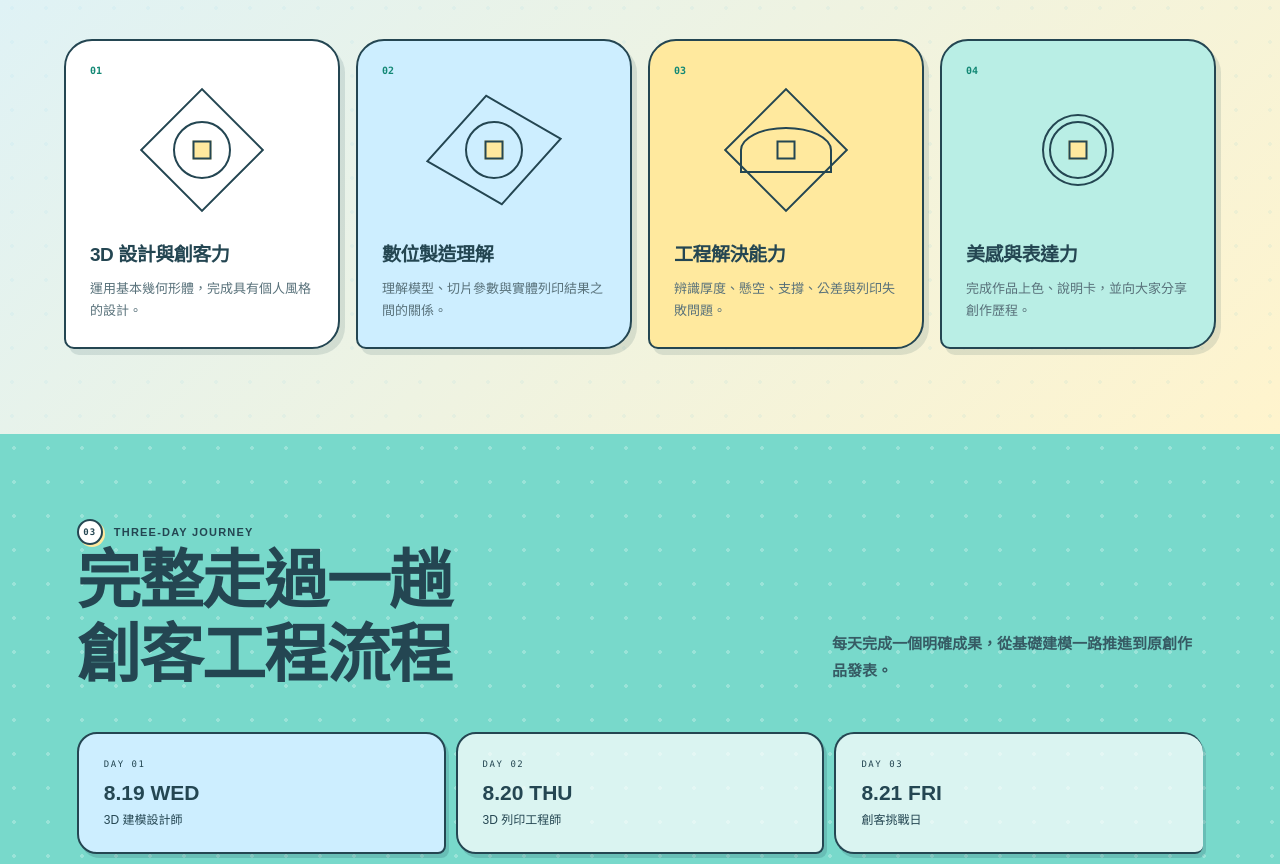
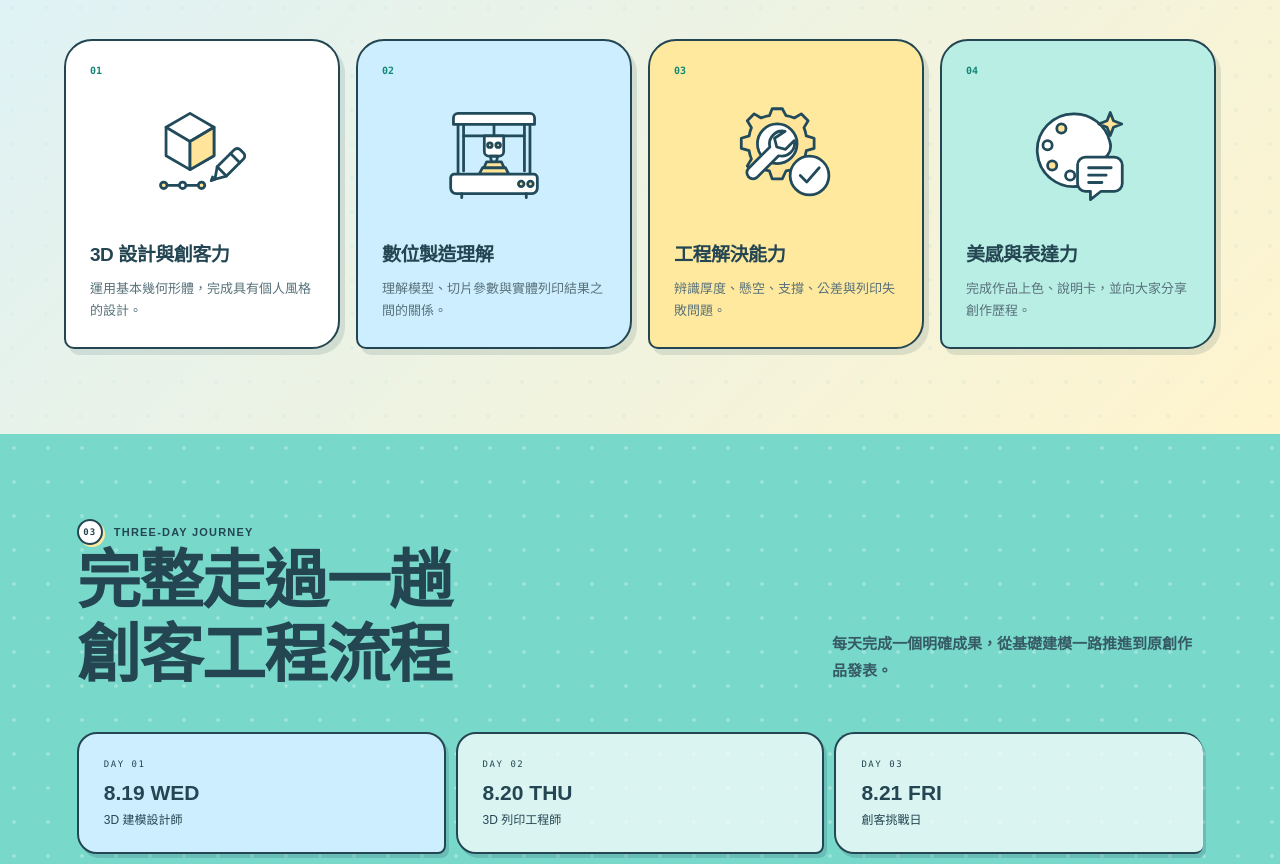
Before and after one commit to exhakuoho/20260819-21-3dprintCAMP, a plain HTML site: page index.html in a window 1280 px wide. Shown: the part 1602-2466 px from the top of the page. Drawn offline with Linux system fonts and the light colour scheme; a web font is replaced by a local one.

Commit message:
四種能力卡片改用手繪風 SVG 圖示
原本是純 CSS 疊出的幾何圖形（方框、圓形、色塊），語意薄弱且與卡片
主題無關。改用為此站繪製的四張 SVG，各自對應該項能力的具體意象。

- 新增 icons/ 四張 SVG，共約 4KB，配色沿用站內的 #214A5A / #FFE49A
- 移除 .ability-icon i 系列的舊幾何圖形規則
- hover 由旋轉方框改為圖示輕微放大，並尊重 prefers-reduced-motion

Co-Authored-By: Claude Opus 5 <noreply@anthropic.com>

```diff
--- a/app.js
+++ b/app.js
@@ -59,10 +59,10 @@ const dayPlans = [
 ];
 
 const abilities = [
-  ["01", "3D 設計與創客力", "運用基本幾何形體，完成具有個人風格的設計。"],
-  ["02", "數位製造理解", "理解模型、切片參數與實體列印結果之間的關係。"],
-  ["03", "工程解決能力", "辨識厚度、懸空、支撐、公差與列印失敗問題。"],
-  ["04", "美感與表達力", "完成作品上色、說明卡，並向大家分享創作歷程。"],
+  ["01", "3D 設計與創客力", "運用基本幾何形體，完成具有個人風格的設計。", "icon-01-3d-design"],
+  ["02", "數位製造理解", "理解模型、切片參數與實體列印結果之間的關係。", "icon-02-digital-manufacturing"],
+  ["03", "工程解決能力", "辨識厚度、懸空、支撐、公差與列印失敗問題。", "icon-03-engineering-solution"],
+  ["04", "美感與表達力", "完成作品上色、說明卡，並向大家分享創作歷程。", "icon-04-aesthetic-expression"],
 ];
 
 const terms = [
@@ -99,11 +99,16 @@ function renderProcess() {
 
 function renderAbilities() {
   const host = $("#abilityGrid");
-  abilities.forEach(([number, title, description]) => {
+  abilities.forEach(([number, title, description, iconFile]) => {
     const card = el("article", "ability-card");
     const icon = el("div", `ability-icon icon-${number}`);
     icon.setAttribute("aria-hidden", "true");
-    icon.append(el("i"), el("i"), el("i"));
+    const img = document.createElement("img");
+    img.src = `/icons/${iconFile}.svg`;
+    img.alt = "";
+    img.width = 256;
+    img.height = 256;
+    icon.append(img);
     card.append(
       el("span", "ability-number", number),
       icon,
--- a/styles.css
+++ b/styles.css
@@ -652,28 +652,28 @@ button {
 }
 
 .ability-icon {
-  position: relative;
+  display: flex;
+  align-items: center;
+  justify-content: center;
   height: 140px;
   margin: 18px 0 6px;
 }
 
-.ability-icon i {
-  position: absolute;
-  top: 50%;
-  left: 50%;
-  border: 1px solid var(--green);
-  transform: translate(-50%, -50%);
+.ability-icon img {
+  width: auto;
+  height: 100%;
+  max-width: 100%;
+  object-fit: contain;
   transition: transform 0.35s ease;
 }
 
-.ability-icon i:nth-child(1) { width: 88px; height: 88px; transform: translate(-50%, -50%) rotate(45deg); }
-.ability-icon i:nth-child(2) { width: 58px; height: 58px; border-radius: 50%; }
-.ability-icon i:nth-child(3) { width: 19px; height: 19px; background: var(--yellow); }
-.ability-card:hover .ability-icon i:nth-child(1) { transform: translate(-50%, -50%) rotate(135deg); }
-.icon-02 i:nth-child(1) { background: var(--blue); transform: translate(-50%, -50%) rotate(30deg) skew(-12deg); }
-.ability-card:hover .icon-02 i:nth-child(1) { transform: translate(-50%, -50%) rotate(120deg) skew(-12deg); }
-.icon-03 i:nth-child(2) { width: 92px; height: 46px; border-radius: 50% 50% 0 0; }
-.icon-04 i:nth-child(1) { width: 72px; height: 72px; border-radius: 50%; background: var(--mint); }
+.ability-card:hover .ability-icon img {
+  transform: scale(1.06) rotate(-2deg);
+}
+
+@media (prefers-reduced-motion: reduce) {
+  .ability-card:hover .ability-icon img { transform: none; }
+}
 
 .ability-card h3 {
   margin: auto 0 12px;
@@ -1651,8 +1651,7 @@ body {
 .ability-card:nth-child(2) { background: var(--blue); }
 .ability-card:nth-child(3) { background: var(--yellow); }
 .ability-card:nth-child(4) { background: var(--mint); }
-.ability-icon { height: 112px; }
-.ability-icon i { border: 2px solid var(--ink); }
+.ability-icon { height: 118px; }
 .ability-number { color: #138875; font-weight: 850; }
 
 .schedule-section {
```
Also changed, not shown: icons/icon-01-3d-design.svg (added), icons/icon-02-digital-manufacturing.svg (added), icons/icon-03-engineering-solution.svg (added), icons/icon-04-aesthetic-expression.svg (added).
